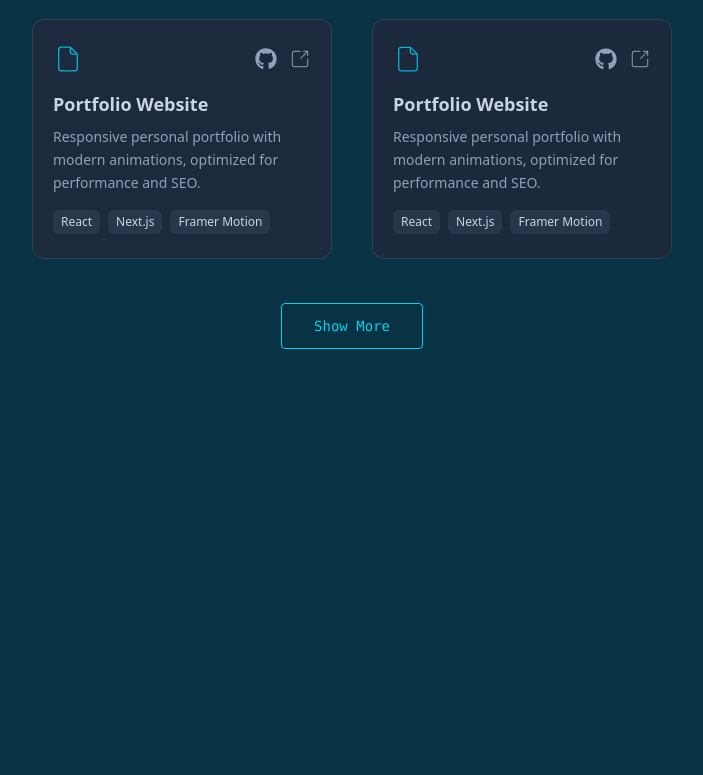
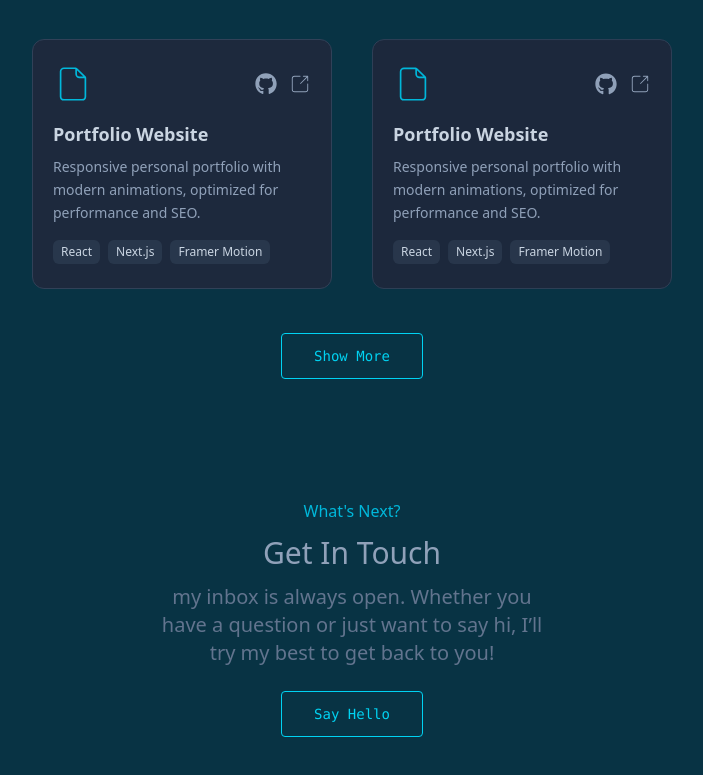
Before and after one commit to SerajEldeen/portfolio-v2, a Next.js app: page / in a window 1280 px wide. Shown: the part 3405-4180 px from the top of the page, without its empty margins (288-991 px from the left). Before the commit the page ends 3814 px from the top, so only its background shows below. Built offline with nearby package versions, Linux system fonts and the light colour scheme.

Commit message:
add:contact

```diff
--- a/src/app/page.tsx
+++ b/src/app/page.tsx
@@ -8,6 +8,7 @@ import Social from "@/components/Social";
 import Experience from "@/components/Experience";
 import Work from "@/components/Work";
 import AddProject from "@/components/AddProject";
+import Contact from "@/components/Contact";
 
 export default function Home() {
   const [showLoader, setShowLoader] = useState(true);
@@ -31,6 +32,7 @@ export default function Home() {
           <Experience />
           <Work />
           <AddProject />
+          <Contact />
           <Social />
         </>
       )}
--- a/src/components/AddProject.tsx
+++ b/src/components/AddProject.tsx
@@ -14,14 +14,6 @@ function AddProject() {
       description:
         "A minimal, dark blue theme for VS Code, Sublime Text, Atom, iTerm, and more. Available on Visual Studio Marketplace, Package Control, Atom Package Manager, and npm.",
       tech: ["Next.js", "TypeScript", "Tailwind"],
-      github: "#",
-      live: "#",
-    },
-    {
-      title: "Portfolio Website",
-      description:
-        "Responsive personal portfolio with modern animations, optimized for performance and SEO.",
-      tech: ["React", "Next.js", "Framer Motion"],
       github: "#",
       live: "#",
     },
@@ -126,7 +118,7 @@ function AddProject() {
           >
             {/* First Row */}
             <div className="flex justify-between items-center mb-4">
-              <CiFileOn size={30} className="text-cyan-500" />
+              <CiFileOn size={40} className="text-cyan-500" />
               <div className="flex gap-3">
                 <FaGithub
                   size={22}
@@ -163,7 +155,7 @@ function AddProject() {
           </motion.div>
         ))}
       </motion.div>
-
+      {projects.length <= 6 || (
         <button
           type="button"
           className="mt-6 px-8 py-3 text-sm font-mono text-cyan-400 border border-cyan-400 rounded hover:shadow-3d-cyan transition-transform duration-300 hover:-translate-x-1 hover:-translate-y-1 cursor-pointer"
@@ -171,6 +163,7 @@ function AddProject() {
         >
           {n < projects.length ? "Show More" : "Show Less"}
         </button>
+      )}
     </section>
   );
 }
--- /dev/null
+++ b/src/components/Contact.tsx
@@ -0,0 +1,26 @@
+import Link from "next/link";
+
+function Contact() {
+  return (
+    <section className="md:px-50 px-15 py-15" id="contact">
+      <div className="text-center">
+        <h2 className="mb-3 text-cyan-500">What&apos;s Next?</h2>
+        <h2 className="text-slate-400 text-3xl mb-3">Get In Touch</h2>
+        <p className="text-slate-500 text-xl max-w-[400px] mx-auto">
+          my inbox is always open. Whether you have a question or just want to
+          say hi, I’ll try my best to get back to you!
+        </p>
+      </div>
+      <div className="flex flex-col items-center">
+        <Link
+          href="mailto:serageldeen13@gmail.com"
+          className=" mt-6 px-8 py-3 text-sm font-mono text-cyan-400 border border-cyan-400 rounded hover:shadow-3d-cyan transition-transform duration-300 hover:-translate-x-1 hover:-translate-y-1 focus:outline-none focus:ring-2 focus:ring-cyan-400 focus:ring-offset-2"
+        >
+          Say Hello
+        </Link>
+      </div>
+    </section>
+  );
+}
+
+export default Contact;
```
Lines whose indentation alone changed are shown as unchanged.
